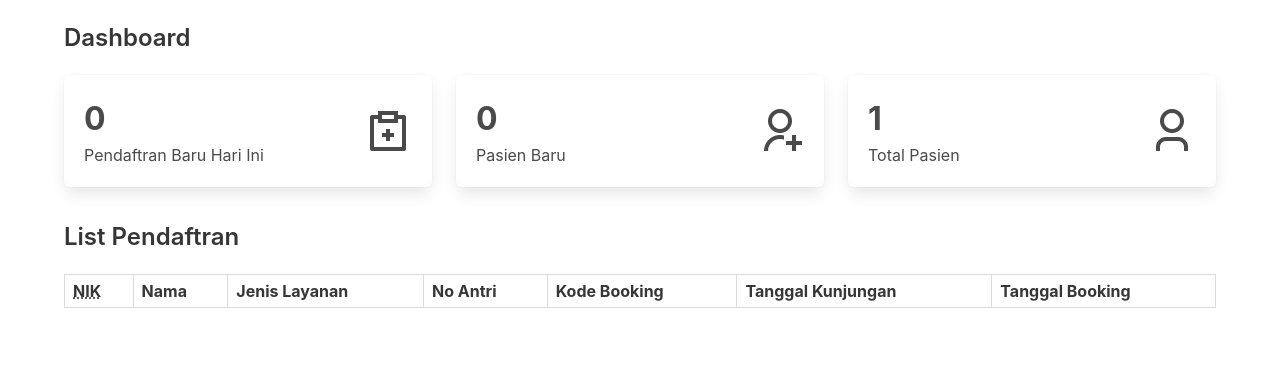
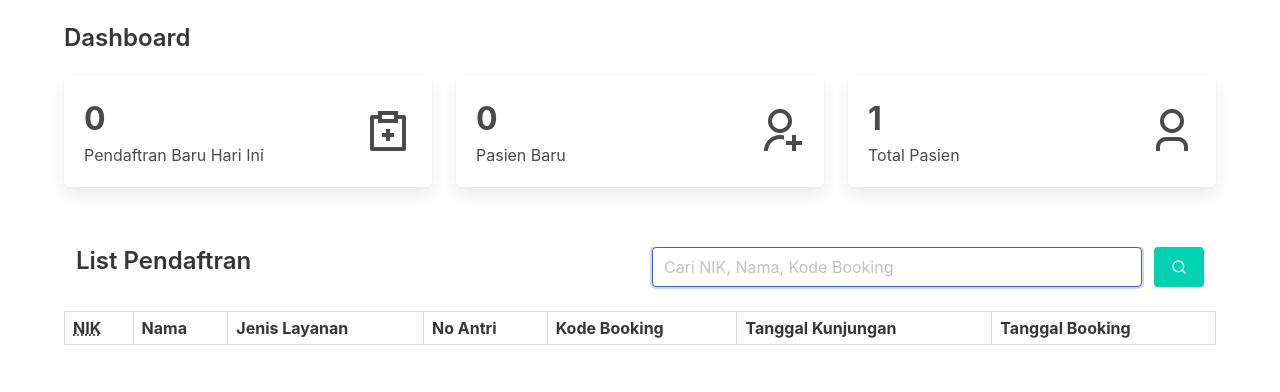
Before and after one commit to MuhammadHakim33/Sistem-Informasi-Puskesmas, a CodeIgniter app: page /puskesmas/admin in a window 1280 px wide. Shown: the part 52-444 px from the top of the page. Run offline with CodeIgniter, Linux system fonts and the light colour scheme; the visitor is signed in with stand-in values (Sample User, id 1); tables that the repository leaves empty or names only in its code hold one stand-in row (values such as "Sample post"); lists and menus that the app fills with data are empty.

Commit message:
Admin Dashboard Search - Completed

```diff
--- a/application/controllers/Admin.php
+++ b/application/controllers/Admin.php
@@ -60,8 +60,13 @@ class Admin extends CI_Controller {
 	public function getListPendaftaran()
 	{
 		$today = date("Y-m-d");
+		if($this->input->post('keyword')){
+			$keyword = $this->input->post('keyword');
+			$data = $this->Admin_model->getDataSearch("tbl_pendaftaran", ["tgl_booking >=" => $today], $keyword);
+		} else {
+			$data = $this->Admin_model->getData("tbl_pendaftaran", ["tgl_booking >=" => $today]);
+		}
 
-		$data = $this->Admin_model->getData("tbl_pendaftaran", ["tgl_booking >=" => $today]);
 		return $data;
 	}
 
--- a/application/models/Admin_model.php
+++ b/application/models/Admin_model.php
@@ -19,6 +19,16 @@ class Admin_model extends CI_Model {
         return $data->result_array();
     }
 
+    public function getDataSearch($table, $where, $keyword )
+    {
+        $this->db->like('nama_pasien', $keyword);
+        $this->db->or_like('nik_pasien', $keyword);
+        $this->db->or_like('kode_booking', $keyword);
+        $this->db->where($where);
+        $data = $this->db->get($table);
+        return $data->result_array();
+    }
+
     public function hapusField($table, $id)
     {
         $this->db->where('id', $id);
--- a/application/views/admin/admin_dashboard_view.php
+++ b/application/views/admin/admin_dashboard_view.php
@@ -41,8 +41,21 @@
 			</div>
 		</div>
 		<!-- Table -->
-		<div class="table-container mt-5">
-			<h4 class="title is-4">List Pendaftran</h4>
+		<div class="table-container mt-6">
+			<div class="columns mx-0">
+				<!-- Title -->
+				<div class="column is-6">
+					<h4 class="title is-4">List Pendaftran</h4>
+				</div>
+				<!-- Search -->
+				<form action="<?= base_url('admin') ?>" method="POST" class="column is-6 is-flex">
+					<input class="input mr-3" type="text" name="keyword" placeholder="Cari NIK, Nama, Kode Booking" autofocus>
+					<div class="control">
+						<button type="submit" class="button is-primary" name="cari"><i class="ri-search-line"></i></button>
+					</div>
+				</form>
+			</div>
+			<!-- Table -->
 			<table class="table is-bordered is-striped is-narrow is-hoverable is-fullwidth mb-6">
 				<thead>
 					<tr>
```
